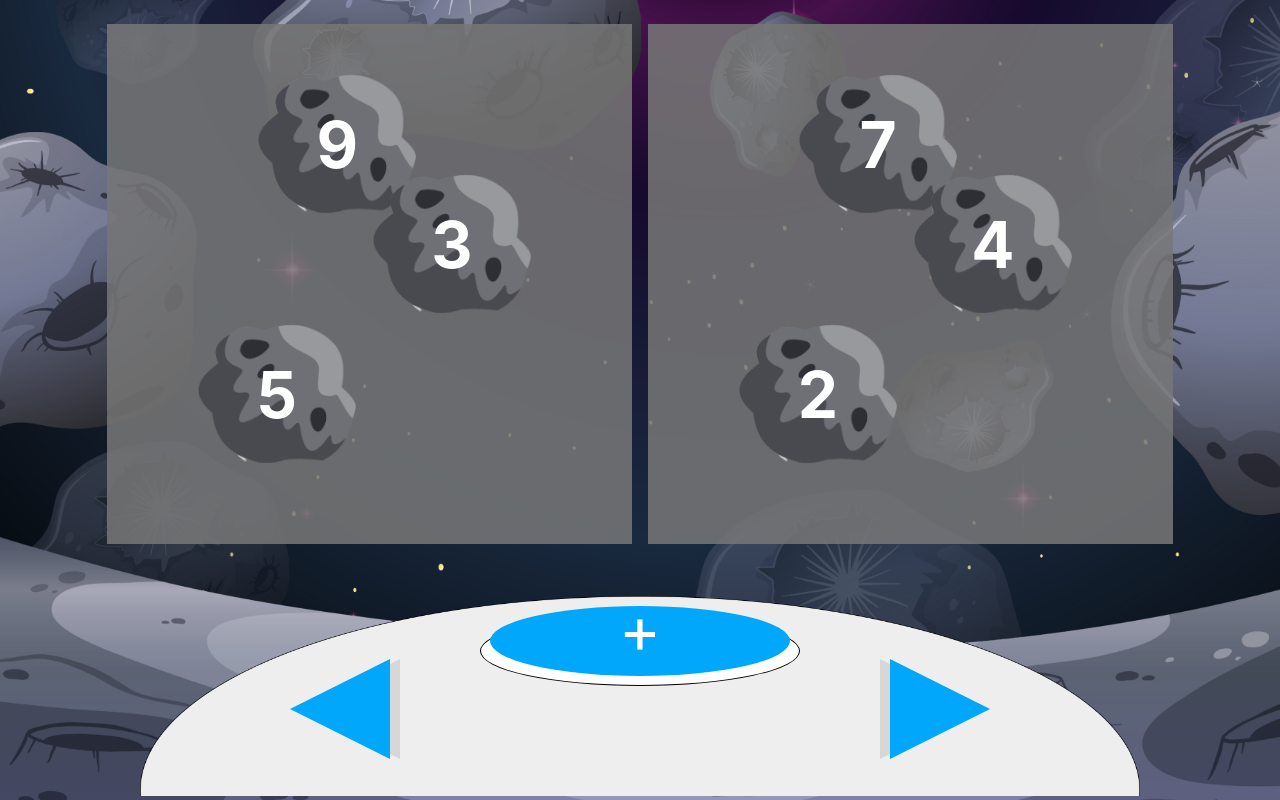
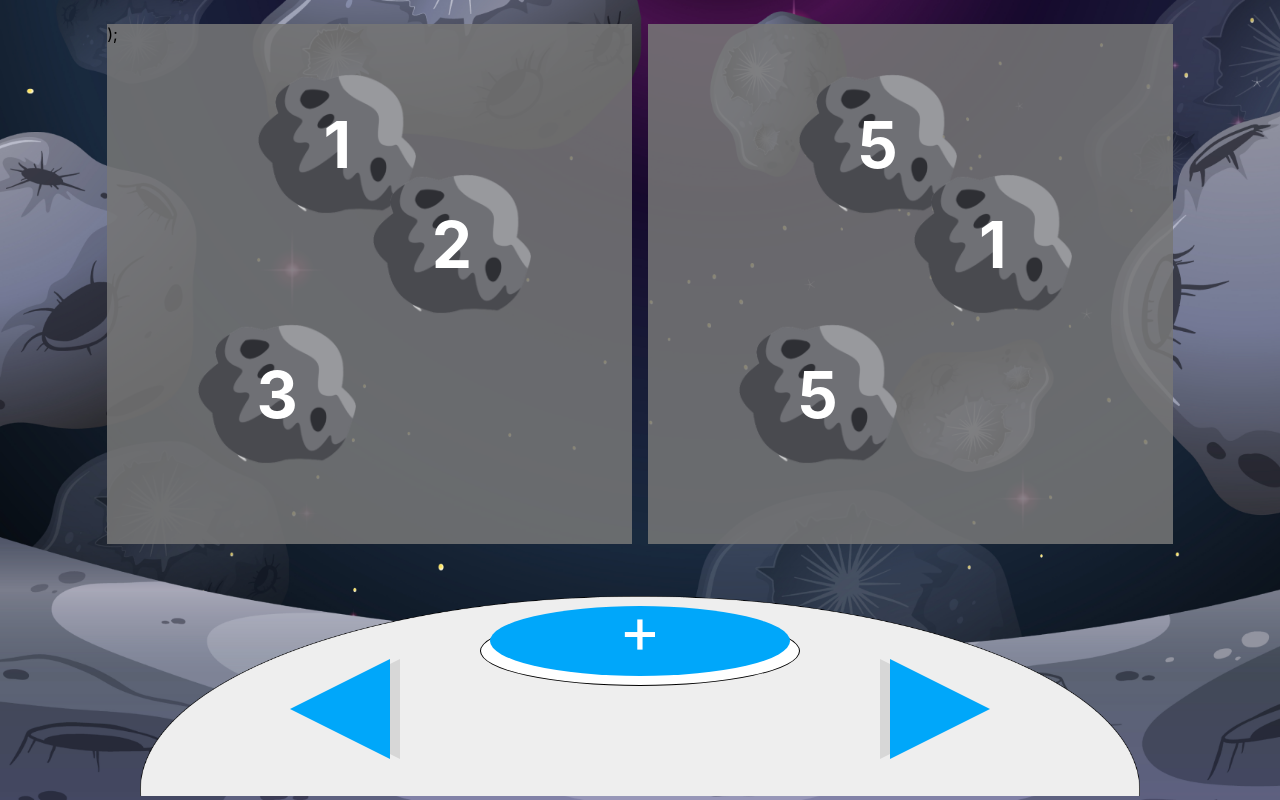
Before and after one commit to novrandobilly/gameas-amoeba, a Next.js app: page /game/numerical-test in a window 1280 px wide. Built offline with nearby package versions, Linux system fonts and the light colour scheme.

Commit message:
tambah logic untuk perpindahan tiap soal

```diff
--- a/pages/game/numerical-test.module.scss
+++ b/pages/game/numerical-test.module.scss
@@ -120,6 +120,10 @@
   background-color: transparent;
   border: none;
   cursor: pointer;
+
+  &:disabled {
+    cursor: no-drop;
+  }
 }
 
 .triangleRightButton {
@@ -130,6 +134,10 @@
   background-color: transparent;
   border: none;
   cursor: pointer;
+
+  &:disabled {
+    cursor: no-drop;
+  }
 }
 
 // Guide screen
@@ -179,7 +187,7 @@
   justify-content: center;
 }
 
-.normal {
+.top {
   top: 50px;
   left: 150px;
 }
--- a/pages/game/numerical-test.tsx
+++ b/pages/game/numerical-test.tsx
@@ -5,6 +5,14 @@ import Head from 'next/head';
 import SteerImage from '../../assets/Steering.png';
 
 import styles from './numerical-test.module.scss';
+import { render } from 'sass';
+import { count } from 'console';
+
+interface QuizProps {
+  one: number;
+  two: number;
+  three: number;
+}
 
 interface GuideProps {
   leftBgColor: string;
@@ -18,9 +26,7 @@ interface SteerProps {
 }
 
 interface AsteroidProps {
-  number: number;
-  index?: number;
-  direction?: string;
+  number: QuizProps;
 }
 
 const Guide: FC<GuideProps> = (props) => {
@@ -38,7 +44,6 @@ const Guide: FC<GuideProps> = (props) => {
 
 const Steer: FC<SteerProps> = (props) => {
   const { onAnswer, operator, disabled } = props;
-  console.log(disabled);
 
   return (
     <div className={`${styles['steerContainer']}`}>
@@ -80,36 +85,47 @@ const Steer: FC<SteerProps> = (props) => {
 };
 
 const Asteroid: FC<AsteroidProps> = (props) => {
-  const { number, index, direction } = props;
-
-  const [position, setPosition] = useState('normal');
-
-  useEffect(() => {
-    if (index === 1) {
-      setPosition('middle');
-    }
-    if (index === 2) {
-      setPosition('bottom');
-    }
-  }, [index]);
+  const { number } = props;
 
   return (
-    <div className={`${styles['asteroidBox']} ${styles[position]}`}>
-      <p className={`${styles['asteroidNumber']} `}>{number}</p>
+    <>
+      <div className={`${styles['asteroidBox']} ${styles['top']}`}>
+        <p className={`${styles['asteroidNumber']} `}>{number.one}</p>
       </div>
+
+      <div className={`${styles['asteroidBox']} ${styles['middle']}`}>
+        <p className={`${styles['asteroidNumber']} `}>{number.two}</p>
+      </div>
+
+      <div className={`${styles['asteroidBox']} ${styles['bottom']}`}>
+        <p className={`${styles['asteroidNumber']} `}>{number.three}</p>
+      </div>
+    </>
   );
 };
 
 const NumericalTest: NextPage = () => {
-  const [questionLeft] = useState<AsteroidProps['number'][]>([9, 3, 5]);
-  const [questionRight] = useState<AsteroidProps['number'][]>([7, 4, 2]);
+  const [questionLeft] = useState<AsteroidProps['number'][]>([
+    { one: 1, two: 2, three: 3 },
+    { one: 3, two: 3, three: 7 },
+    { one: 9, two: 2, three: 1 },
+    { one: 5, two: 2, three: 4 },
+  ]);
+
+  const [questionRight] = useState<AsteroidProps['number'][]>([
+    { one: 5, two: 1, three: 5 },
+    { one: 7, two: 2, three: 6 },
+    { one: 2, two: 3, three: 7 },
+    { one: 5, two: 4, three: 8 },
+  ]);
   const [operator] = useState<string>('+');
 
   const [visible, setVisible] = useState<boolean>(true);
+  const [renderItem, setRenderItem] = useState<number>(0);
+  const [userAnswer, setUserAnswer] = useState<string>('');
   const [rightAnswer, setRightAnswer] = useState<string>('');
-  const [userAnswer, setUserAnswer] = useState<string>('');
-  const [leftBgColor, setLeftBgColor] = useState<string>('normal');
-  const [rightBgColor, setRightBgColor] = useState<string>('normal');
+  const [leftBgColor, setLeftBgColor] = useState<string>('');
+  const [rightBgColor, setRightBgColor] = useState<string>('');
 
   const [currentCount, setCount] = useState<number>(0);
 
@@ -119,18 +135,30 @@ const NumericalTest: NextPage = () => {
 
     if (operator === '+') {
       totalLeft =
-        totalLeft + questionLeft[0] + questionLeft[1] + questionLeft[2];
+        totalLeft +
+        questionLeft[renderItem].one +
+        questionLeft[renderItem].two +
+        questionLeft[renderItem].three;
 
       totalRight =
-        totalRight + questionRight[0] + questionRight[1] + questionRight[2];
+        totalRight +
+        questionRight[renderItem].one +
+        questionRight[renderItem].two +
+        questionRight[renderItem].three;
     }
 
     if (operator === 'x') {
       totalLeft =
-        totalLeft + questionLeft[0] * questionLeft[1] * questionLeft[2];
+        totalLeft +
+        questionLeft[renderItem].one *
+          questionLeft[renderItem].two *
+          questionLeft[renderItem].three;
 
       totalRight =
-        totalRight + questionRight[0] * questionRight[1] * questionRight[2];
+        totalRight +
+        questionRight[renderItem].one *
+          questionRight[renderItem].two *
+          questionRight[renderItem].three;
     }
 
     if (totalLeft < totalRight) {
@@ -139,7 +167,7 @@ const NumericalTest: NextPage = () => {
     if (totalLeft > totalRight) {
       setRightAnswer('right');
     }
-  }, [operator, questionLeft, questionRight]);
+  }, [operator, questionLeft, questionRight, renderItem]);
 
   useEffect(() => {
     if (currentCount >= 0 && visible === false) {
@@ -147,8 +175,8 @@ const NumericalTest: NextPage = () => {
       const id = setInterval(timer, 1000);
       return () => clearInterval(id);
     } else {
-      setLeftBgColor('normal');
-      setRightBgColor('normal');
+      setLeftBgColor('');
+      setRightBgColor('');
       setVisible(true);
     }
   }, [currentCount, visible]);
@@ -156,15 +184,18 @@ const NumericalTest: NextPage = () => {
   const onAnswer: (value: string) => void = (value) => {
     setVisible(false);
     setUserAnswer(value);
-    setCount(1);
+    setCount(2);
+    setRenderItem(renderItem + 1);
   };
 
   useEffect(() => {
+    if (visible === false) {
       if (rightAnswer === 'left' && userAnswer === 'left') {
         setLeftBgColor('green');
       }
       if (rightAnswer === 'right' && userAnswer === 'left') {
         setLeftBgColor('red');
+        console.log('jalan');
       }
       if (rightAnswer === 'right' && userAnswer === 'right') {
         setRightBgColor('green');
@@ -172,7 +203,8 @@ const NumericalTest: NextPage = () => {
       if (rightAnswer === 'left' && userAnswer === 'right') {
         setRightBgColor('red');
       }
-  }, [rightAnswer, userAnswer]);
+    }
+  }, [rightAnswer, userAnswer, visible]);
 
   return (
     <div className={`${styles['container']} `}>
@@ -188,20 +220,17 @@ const NumericalTest: NextPage = () => {
           <Steer
             operator={operator}
             onAnswer={(value) => onAnswer(value)}
-            disabled={!visible}
+            disabled={!visible || renderItem >= questionLeft.length - 1}
           />
-          {visible && (
+          {visible && renderItem < questionLeft.length - 1 && (
             <div className={`${styles['asteroidContainer']} `}>
               <div className={`${styles['asteroidScreen']} `}>
-                {questionLeft.map((data, index) => {
-                  return <Asteroid number={data} index={index} key={index} />;
-                })}
+                <Asteroid number={questionLeft[renderItem]} />
+                );
               </div>
 
               <div className={`${styles['asteroidScreen']} `}>
-                {questionRight.map((data, index) => {
-                  return <Asteroid number={data} index={index} key={index} />;
-                })}
+                <Asteroid number={questionRight[renderItem]} />
               </div>
             </div>
           )}
```
Lines whose indentation alone changed are shown as unchanged.
